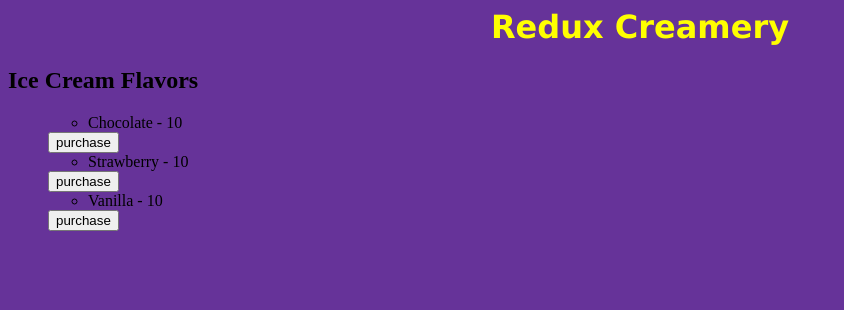
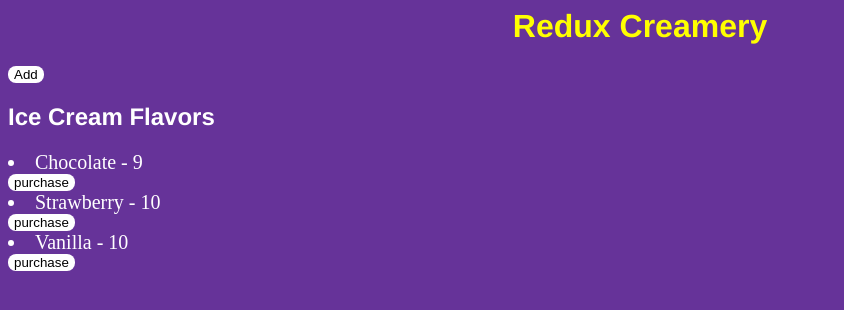
Before and after one commit to yehezkielhamzah/dealerschoice-redux, a React app: page / in a window 1280 px wide. Shown: the whole page, without its empty margins (0-844 px from the left). Built offline with nearby package versions, Linux system fonts and the light colour scheme; no server answers.

Commit message:
subscribed store

```diff
--- a/public/css/style.css
+++ b/public/css/style.css
@@ -1,5 +1,5 @@
 h1 {
-  font-family: Verdana, Geneva, Tahoma, sans-serif;
+  font-family: "Helvetica Neue";
   color: yellow;
   text-align: center;
 }
@@ -7,3 +7,19 @@ h1 {
 body {
   background-color: rebeccapurple;
 }
+
+h2 {
+  font-family: 'Helvetica Neue';
+  color: white;
+}
+
+button {
+  border: none;
+  background-color: white;
+  border-radius: 8px;
+}
+
+li {
+  color: white;
+  font-size: 20px;
+}
--- a/src/chocolate.js
+++ b/src/chocolate.js
@@ -14,9 +14,7 @@ class Chocolate extends React.Component {
   render () {
     const inventory = this.state.chocolate
     return (
-      <ul>
         <li>Chocolate - {inventory}</li>
-      </ul>
     )
   }
 }
--- a/src/index.js
+++ b/src/index.js
@@ -17,23 +17,19 @@ class App extends React.Component {
   }
 
   async componentDidMount() {
-    const response = await axios.get('/api/flavors')
-
+    store.subscribe(() => this.setState(store.getState()))
     store.dispatch({type: 'SELL_CH'})
-    // const flavors = response.data
-    // this.setState({ flavors })
   }
 
   render () {
     const { flavors } = this.state
     return (
       <div id="container">
+        <button>Add</button>
         <h2>Ice Cream Flavors</h2>
-          <ul>
-            <Chocolate  /> <Sale/>
-            <Strawberry /> <Sale/>
-            <Vanilla /> <Sale/>
-          </ul>
+          <Chocolate  /> <Sale/>
+          <Strawberry /> <Sale/>
+          <Vanilla /> <Sale/>
       </div>
     )
   }
--- a/src/store.js
+++ b/src/store.js
@@ -6,6 +6,16 @@ const reducer = (state = { flavors: [], chocolate: 10, vanilla: 10, strawberry:
       ...state, chocolate: state.chocolate - 1
     }
   }
+  if(action.type === 'SELL_VA') {
+    state = {
+      ...state, vanilla: state.vanilla - 1
+    }
+  }
+  if(action.type === 'SELL_ST') {
+    state = {
+      ...state, strawberry: state.strawberry - 1
+    }
+  }
   return state;
 }
 
--- a/src/strawberry.js
+++ b/src/strawberry.js
@@ -10,10 +10,8 @@ class Strawberry extends React.Component {
   render () {
     const inventory = this.state.strawberry
     return (
-      <ul>
-        <li>Strawberry - {inventory}</li>
-      </ul>
-    )
+      <li>Strawberry - {inventory}</li>
+  )
   }
 }
 
--- a/src/vanilla.js
+++ b/src/vanilla.js
@@ -10,10 +10,8 @@ class Vanilla extends React.Component {
   render () {
     const inventory = this.state.vanilla
     return (
-      <ul>
-        <li>Vanilla - {inventory}</li>
-      </ul>
-    )
+      <li>Vanilla - {inventory}</li>
+  )
   }
 }
 
```
Also changed, not shown: server.js (line endings or trailing spaces).
